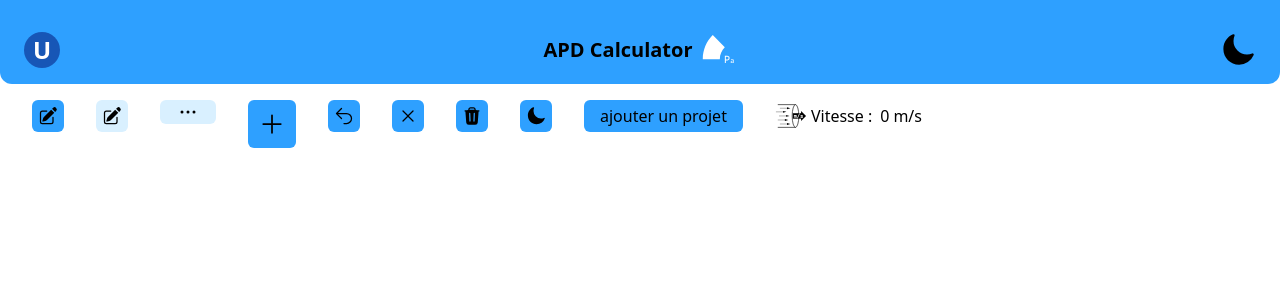
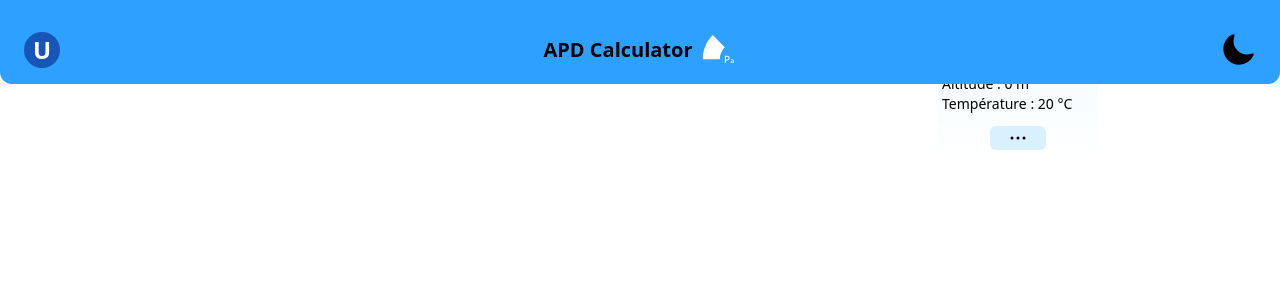
Before and after one commit to LudovicLeBris/APD-calculator, an Angular app: page / in a window 1280 px wide. Shown: the top 300 px of the page. Built offline with nearby package versions, Linux system fonts and the light colour scheme.

Commit message:
feat(component) adding project card

```diff
--- a/src/app/app.component.html
+++ b/src/app/app.component.html
@@ -1,4 +1,4 @@
-<app-navbar class=" w-full"></app-navbar>
+<app-navbar class="fixed w-full"></app-navbar>
 
 <div class="mx-4 flex flex-wrap">
   <app-edit-button class="m-4"></app-edit-button>
@@ -11,6 +11,7 @@
   <app-theme-button class="m-4"></app-theme-button>
   <app-text-button class="m-4" content="ajouter un projet"></app-text-button>
   <app-data-result class="m-4" type='flowspeed'></app-data-result>
+  <app-project-card></app-project-card>
 </div>
 
 <router-outlet></router-outlet>
--- a/src/app/app.component.ts
+++ b/src/app/app.component.ts
@@ -10,6 +10,7 @@ import { DeleteButtonComponent } from './ui/delete-button/delete-button.componen
 import { ThemeButtonComponent } from './ui/theme-button/theme-button.component';
 import { TextButtonComponent } from './ui/text-button/text-button.component';
 import { DataResultComponent } from './ui/data-result/data-result.component';
+import { ProjectCardComponent } from './ui/project-card/project-card.component';
 
 @Component({
   selector: 'app-root',
@@ -26,6 +27,7 @@ import { DataResultComponent } from './ui/data-result/data-result.component';
     ThemeButtonComponent,
     TextButtonComponent,
     DataResultComponent,
+    ProjectCardComponent,
   ],
   templateUrl: './app.component.html',
   styleUrl: './app.component.css'
--- /dev/null
+++ b/src/app/ui/project-card/project-card.component.html
@@ -0,0 +1,18 @@
+<div class="size-40 flex flex-col justify-around p-1 rounded-lg bg-gradient-light dark:bg-gradient-dark dark:text-bg-light">
+  <div class="flex justify-between items-center">
+    <div>
+      <app-edit-button [variant]=true></app-edit-button>
+    </div>
+    <div class="flex-grow text-center font-semibold px-1">
+      <h3 class="break-all">{{ projectName }}</h3>
+    </div>
+  </div>
+  <div class="text-sm">
+    <p>Réseaux : <span>{{ ductNetworkQuantity }}</span></p>
+    <p>Altitude : <span>{{ projectAltitude }}</span> m</p>
+    <p>Température : <span>{{ projectTemperature }}</span> °C</p>
+  </div>
+  <div class="flex justify-center">
+    <app-more-button></app-more-button>
+  </div>
+</div>
--- /dev/null
+++ b/src/app/ui/project-card/project-card.component.ts
@@ -0,0 +1,21 @@
+import { Component } from '@angular/core';
+import { MoreButtonComponent } from '../more-button/more-button.component';
+import { EditButtonComponent } from '../edit-button/edit-button.component';
+
+@Component({
+  selector: 'app-project-card',
+  standalone: true,
+  imports: [
+    EditButtonComponent,
+    MoreButtonComponent,
+  ],
+  templateUrl: './project-card.component.html',
+  styleUrl: './project-card.component.css'
+})
+export class ProjectCardComponent {
+  // TODO : 36 char max
+  projectName: string = 'Test';
+  ductNetworkQuantity: number = 0;
+  projectAltitude: number = 0;
+  projectTemperature: number = 20;
+}
--- a/tailwind.config.js
+++ b/tailwind.config.js
@@ -28,8 +28,8 @@ module.exports = {
     },
     extend: {
       backgroundImage: (theme) => ({
-        'gradient-light': `linear-gradient(to right, #EEF9FF, #FFF)`,
-        'gradient-dark': `linear-gradient(to right, #1756B6, #142E57)`,
+        'gradient-light': `linear-gradient(to bottom, #EEF9FF, #FFF)`,
+        'gradient-dark': `linear-gradient(to bottom, #1756B6, #142E57)`,
       }),
     },
   },
```
Also changed, not shown: src/app/ui/project-card/project-card.component.css (added), 1 other file (tests, documents, lock files or other folders).
